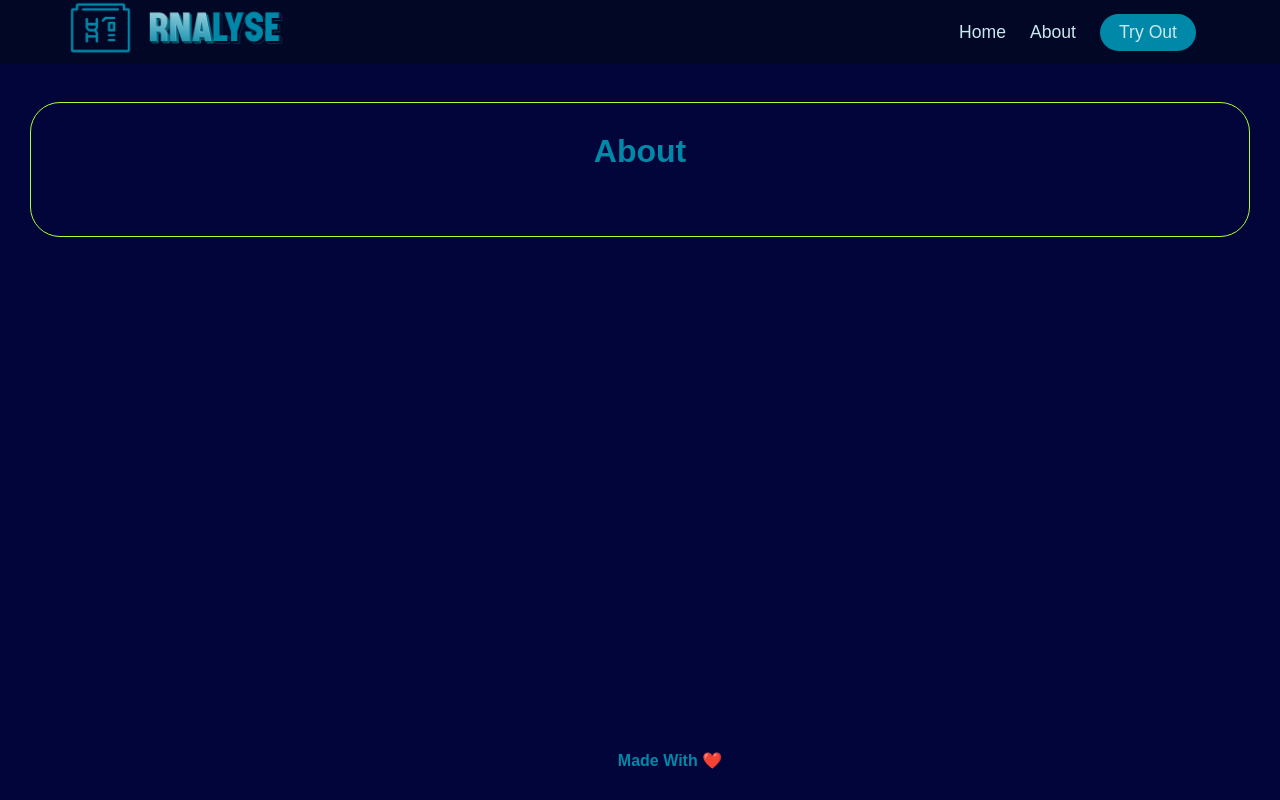
After one commit to Thejus-M/RNAlyze, a Django app: page /about/ in a window 1280 px wide. The commit adds this page. Run offline with Django 4.2, Linux system fonts and the light colour scheme.

Commit message:
feat: add Home,about and logo and bit of style

```diff
--- /dev/null
+++ b/home/templates/home/about.html
@@ -0,0 +1,19 @@
+{% extends 'base.html' %}
+{% load static %}
+
+    {% block style %}
+    <link rel="stylesheet" href="{% static 'css/home.css' %}">
+    <link rel="stylesheet" href="{% static 'css/main.css' %}">
+    {% endblock style %}
+
+
+{% block content %}
+<br><br>
+<br><br>
+<div class="box">
+    <h1>About</h1><br>
+
+    <br>
+</div>
+
+{% endblock content %}
--- a/home/urls.py
+++ b/home/urls.py
@@ -2,6 +2,8 @@ from django.urls import path,include
 from . import views
 
 urlpatterns = [
-    path('',views.home,name='home'),
+    path('',views.main,name='home'),
+    path('analyses/',views.home,name='fun'),
+    path('about/',views.about,name='about'),
 
 ]
--- a/home/views.py
+++ b/home/views.py
@@ -18,3 +18,9 @@ def home(request):
             result=None
         context={'seq':seq,'features':features,'result':result}
     return render(request, 'home/home.html',context)
+
+def main(request):
+    return render(request, 'home/main.html')
+
+def about(request):
+    return render(request,'home/about.html')
--- a/manage.py
+++ b/manage.py
@@ -1,11 +1,12 @@
 #!/usr/bin/env python
 """Django's command-line utility for administrative tasks."""
-import os
+import os,dotenv
 import sys
 
 
 def main():
     """Run administrative tasks."""
+    dotenv.read_dotenv()
     os.environ.setdefault('DJANGO_SETTINGS_MODULE', 'atcgBio.settings')
     try:
         from django.core.management import execute_from_command_line
--- a/requirements.txt
+++ b/requirements.txt
@@ -1,5 +1,6 @@
 asgiref==3.6.0
 Django==4.1.7
+django-dotenv==1.4.2
 joblib==1.2.0
 numpy==1.24.2
 scikit-learn==1.2.2
--- /dev/null
+++ b/static/css/footer.css
@@ -0,0 +1,8 @@
+footer{
+    position: fixed;
+    bottom: 0;
+    left: 0;
+    width: 100%;
+    text-align: center;
+    margin: 30px;
+}
--- /dev/null
+++ b/static/css/main.css
@@ -0,0 +1,8 @@
+.box{
+    padding: 30px;
+    margin: 30px;
+    border-radius: 30px;
+    text-align: center;
+    align-items: center;
+    border: 1px solid greenyellow;
+}
--- a/static/css/navbar.css
+++ b/static/css/navbar.css
@@ -5,6 +5,10 @@
   padding: 0;
   margin: 0;
   font-family: "Poppins", sans-serif;
+}
+
+.logo img{
+  height: 70px;
 }
 
 .html {
@@ -26,7 +30,8 @@
   position: fixed;
   width: 100%;
   background: #010725;
-  color: #fff;
+  /* color: #010725; */
+  color: wheat;
 }
 
 .navbar-container {
@@ -55,7 +60,7 @@ button {
 }
 
 .navbar a {
-  color: #fff;
+  color: #c9e7ee;
   text-decoration: none;
   font-weight: 500;
   transition: color 0.3s ease-in-out;
@@ -72,16 +77,16 @@ button {
 }
 
 button:hover a {
-  color: #0088a9;
+  color: #6ba7b6;
 }
 
 button:hover {
   background: #fff;
-  color: #0088a9;
+  color: #6cb1c2;
 }
 
 .navbar a:hover {
-  color: #0088a9;
+  color: #5db3c9;
 }
 
 @media (max-width: 768px) {
--- a/templates/base.html
+++ b/templates/base.html
@@ -7,6 +7,7 @@
     <meta name="viewport" content="width=device-width, initial-scale=1.0">
     <title>atcg.Bio</title>
     <link rel="stylesheet" href="{% static 'css/navbar.css' %}">
+    <link rel="stylesheet" href="{% static 'css/footer.css' %}">
 
     {% block style %}
 
@@ -19,6 +20,6 @@
     {% block content %}
 
     {% endblock content %}
-
+    {% include 'footer.html' %}
 </body>
 </html>
--- /dev/null
+++ b/templates/footer.html
@@ -0,0 +1,5 @@
+<footer>
+    <div class="bottom">
+        <h4>Made With ❤️</h4>
+    </div>
+</footer>
--- a/templates/navbar.html
+++ b/templates/navbar.html
@@ -1,3 +1,4 @@
+{% load static %}
 <nav class="navbar">
     <div class="navbar-container container">
         <input type="checkbox" name="" id="" />
@@ -8,8 +9,15 @@
         </div>
         <ul class="menu-items">
             <li><a href="{% url 'home' %}">Home</a></li>
-            <li><a href="#">About</a></li>
+            <li><a href="{% url 'about' %}">About</a></li>
+            <button><a href="{% url 'fun' %}">Try Out</a></button>
         </ul>
-        <h1 class="logo">atcg.Bio</h1>
+        <a href="{% url 'home' %}">
+
+            <h1 class="logo">
+
+                <img src="{% static 'img/namelogo.png' %}" alt="Logo">
+            </h1>
+        </a>
     </div>
 </nav>
```
Also changed, not shown: atcgBio/settings.py (+5 -4 lines), home/templates/home/main.html (added, +22 -0 lines), static/img/bg.png (added), static/img/logo.png (added), static/img/name.png (added), static/img/namelogo.png (added), 1 other file.
